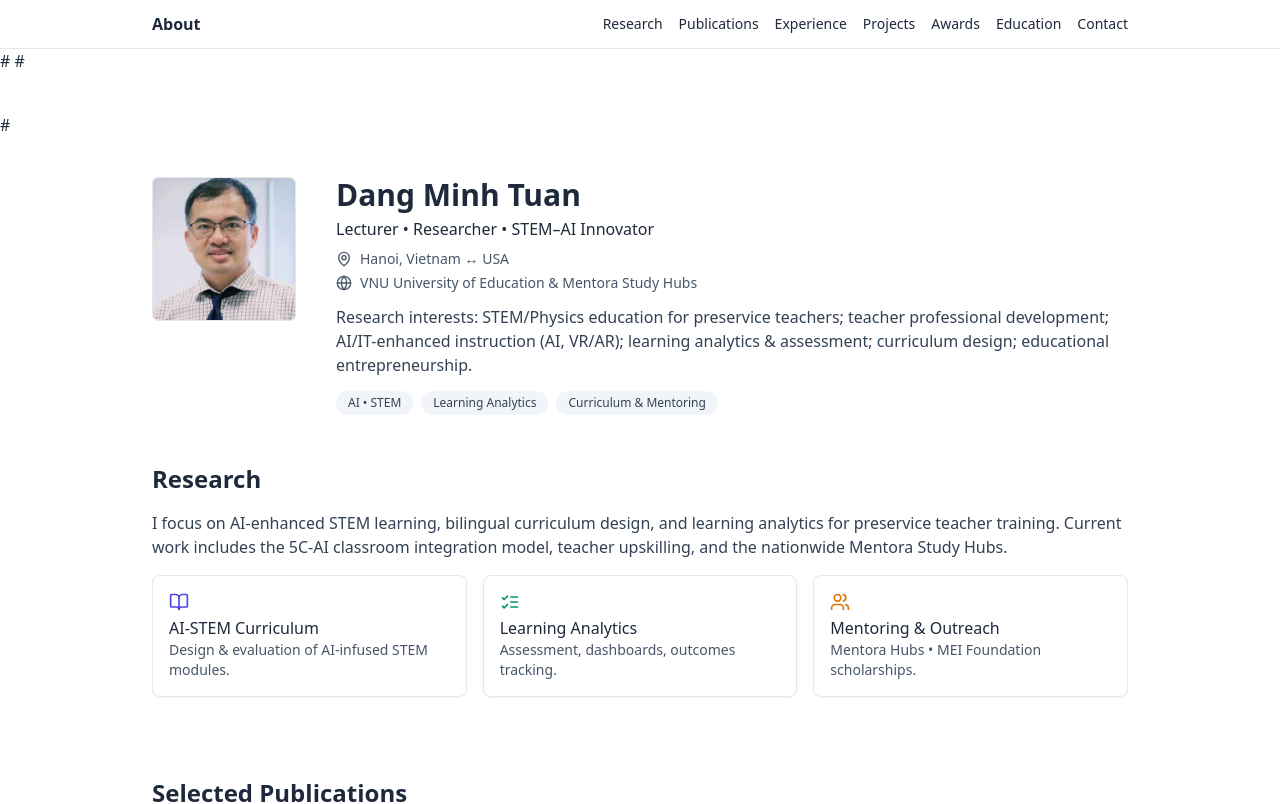
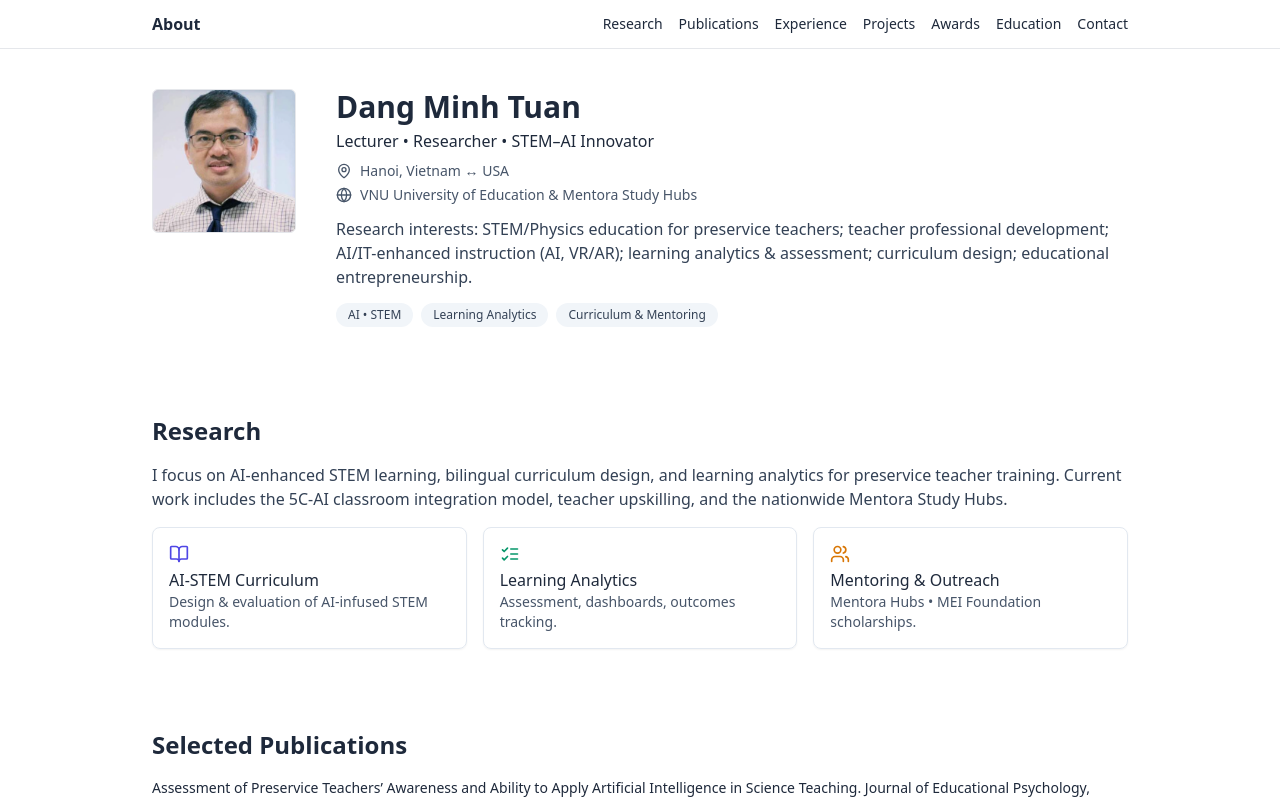
Before and after one commit to Diavn/about, a React (Vite) app: page / in a window 1280 px wide. Shown: the top 804 px of the page. Built offline with nearby package versions, Linux system fonts and the light colour scheme.

Commit message:
Update PersonalBrandPage.jsx

```diff
--- a/src/PersonalBrandPage.jsx
+++ b/src/PersonalBrandPage.jsx
@@ -43,11 +43,9 @@ export default function AboutPage() {
         </Container>
       </nav>
 
-      # {/* HEADER */}
-      # <header id="top" className="py-10">
-      # </header>
-
-      <main>
+     <main>
+      {/* HEADER */}
+       <header id="top" className="py-10">
         <Container>
           <div className="grid md:grid-cols-[160px_1fr] gap-6 items-start">
             {/* Optional avatar: add public/avatar.jpg to repo */}
@@ -74,6 +72,7 @@ export default function AboutPage() {
             </div>
           </div>
         </Container>
+      </header>
 
         <Container>
           {/* RESEARCH */}
```
